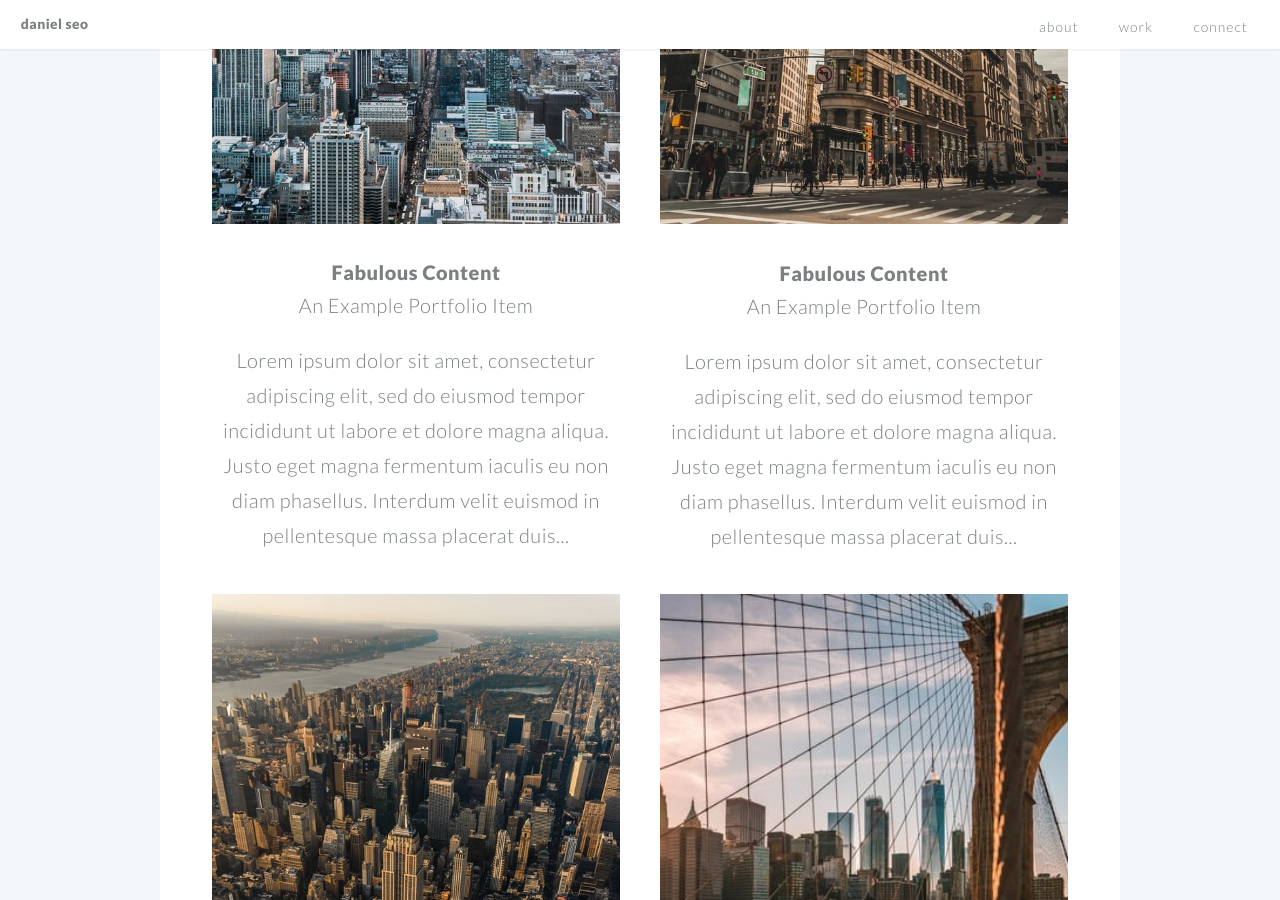
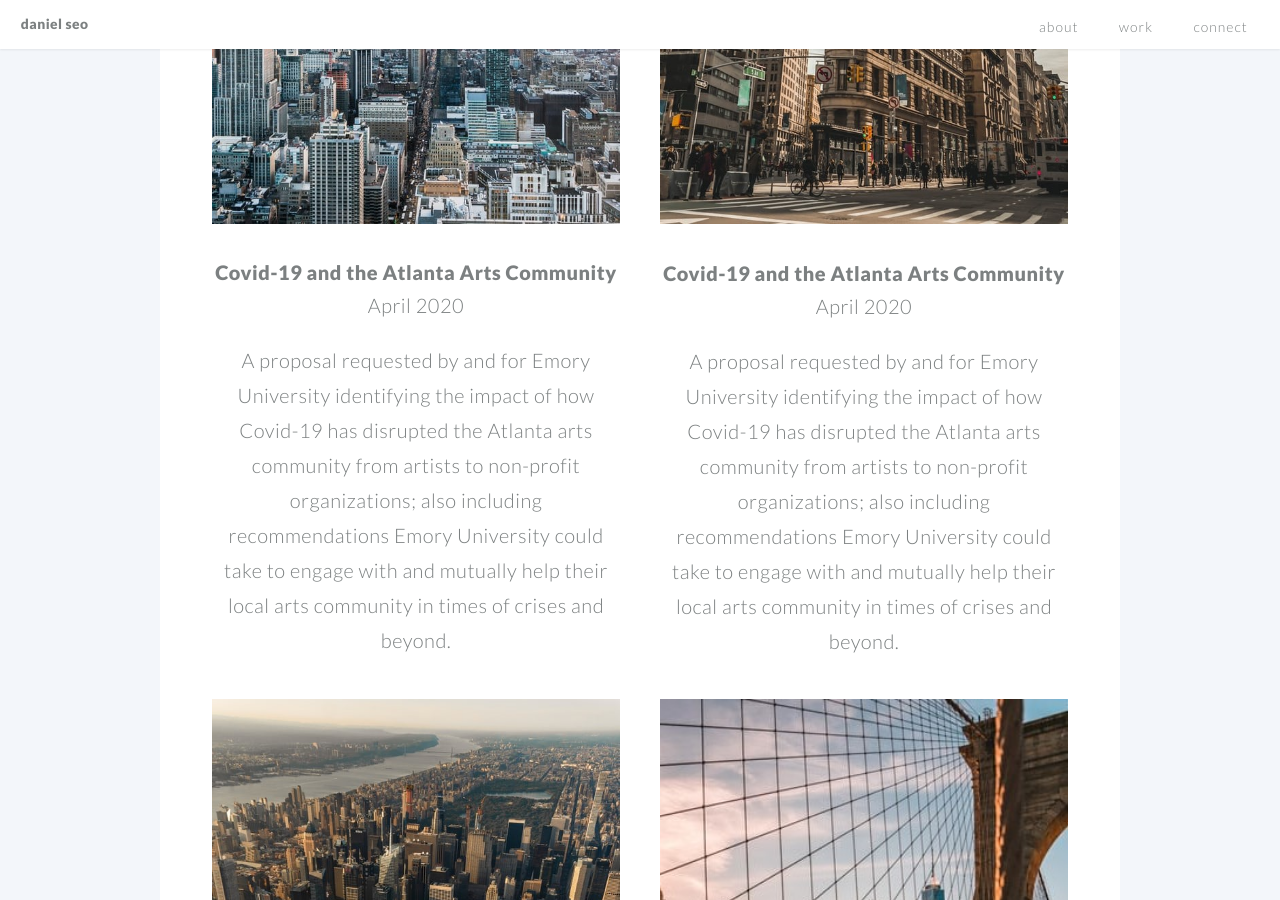
Before and after one commit to danielyseo/danielyseo.github.io, a Jekyll site: the page built from index.md, in a window 1280 px wide and 900 px high, scrolled down 1940 px. Built offline with Jekyll 4.4.1, drawn with Linux system fonts in a browser that asks for light colours; some of the changed text lies outside the part shown.

Commit message:
Update example.html

```diff
--- a/_includes/example.html
+++ b/_includes/example.html
@@ -1,3 +1,3 @@
-<h1><a href="#">Fabulous Content</a></h1>
-<h2>An Example Portfolio Item<h2>
-<p>Lorem ipsum dolor sit amet, consectetur adipiscing elit, sed do eiusmod tempor incididunt ut labore et dolore magna aliqua. Justo eget magna fermentum iaculis eu non diam phasellus. Interdum velit euismod in pellentesque massa placerat duis...</p>
+<h1><a href="#">Covid-19 and the Atlanta Arts Community</a></h1>
+<h2>April 2020<h2>
+<p>A proposal requested by and for Emory University identifying the impact of how Covid-19 has disrupted the Atlanta arts community from artists to non-profit organizations; also including recommendations Emory University could take to engage with and mutually help their local arts community in times of crises and beyond.</p>
```
